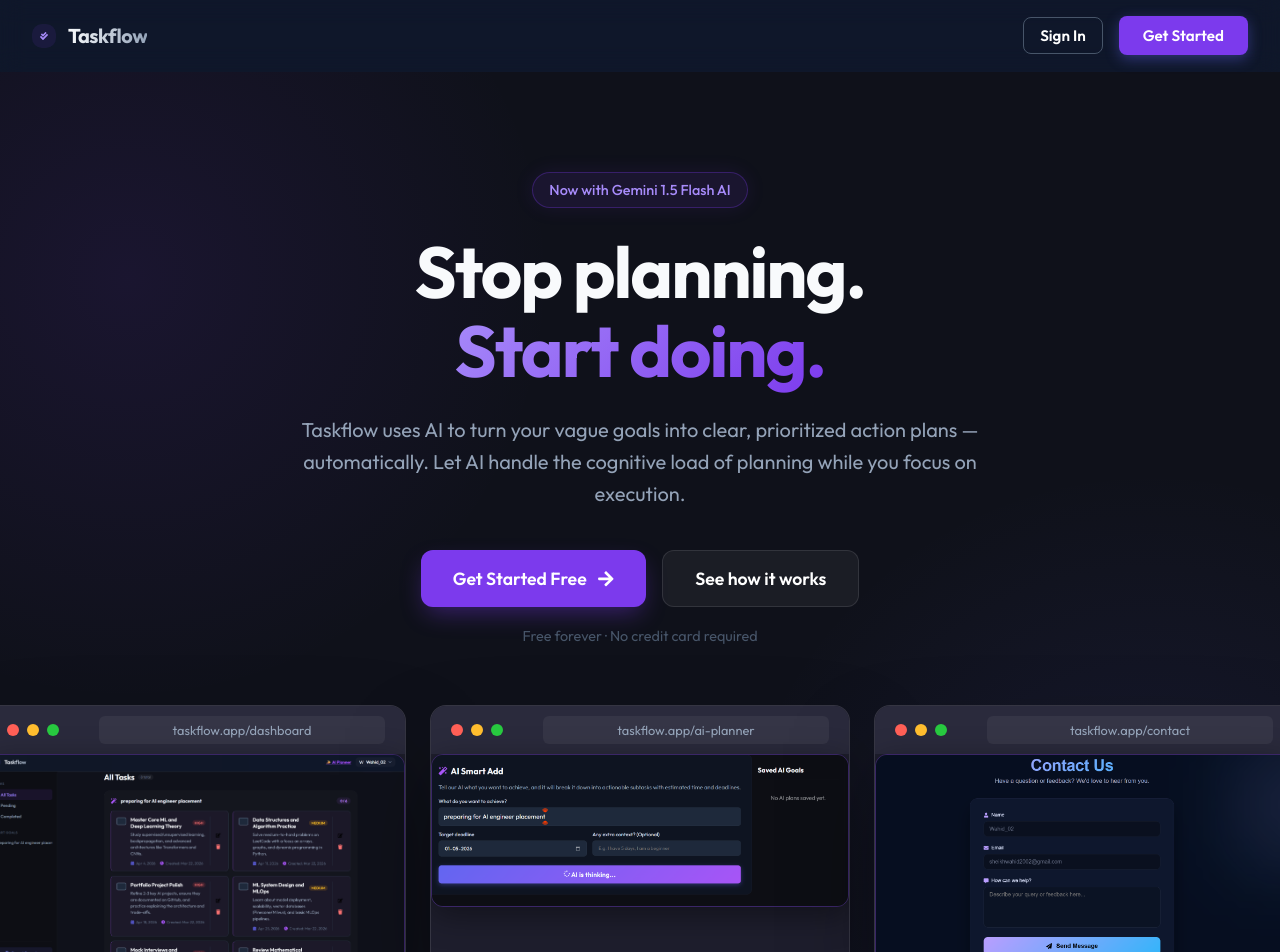
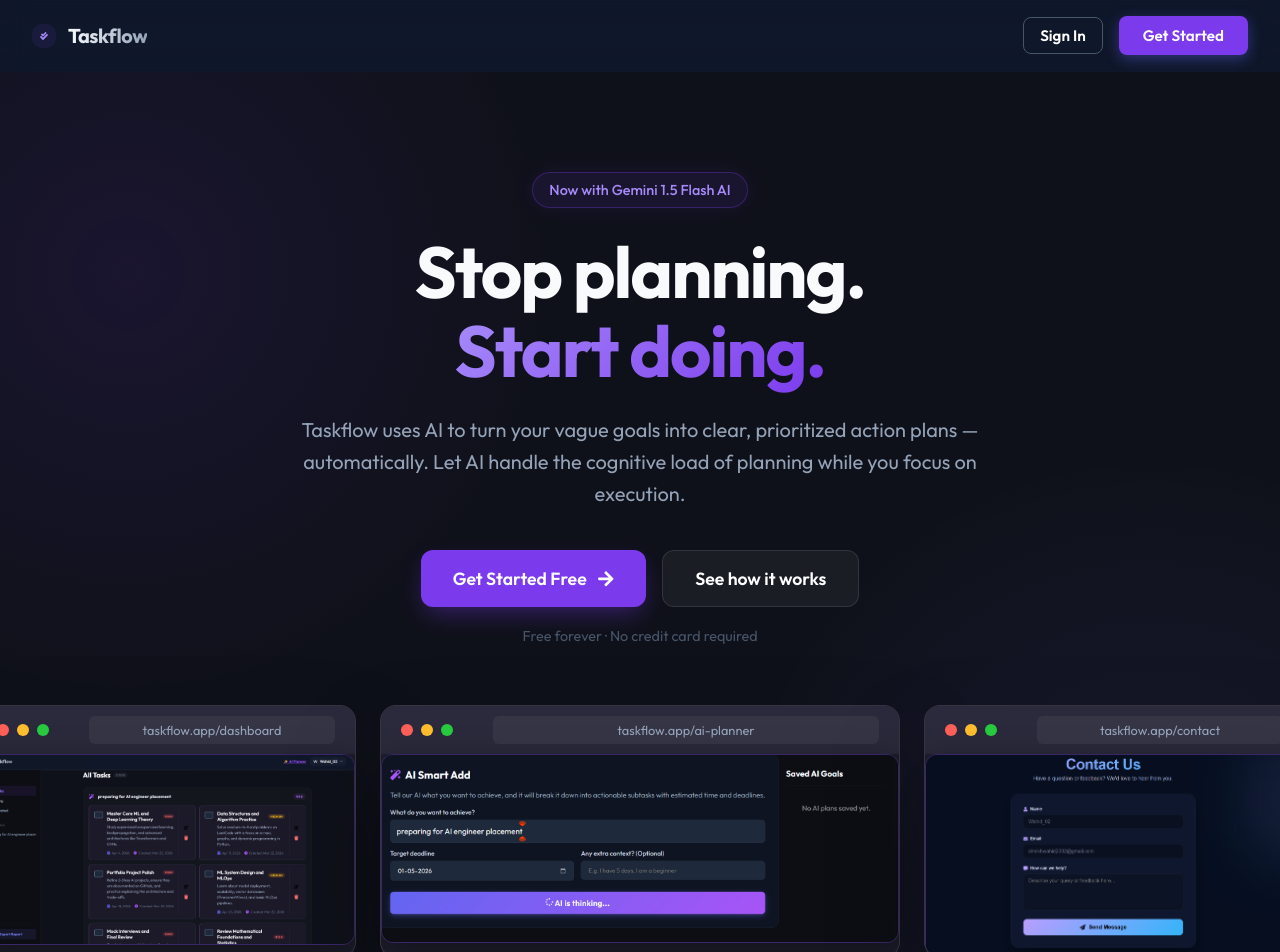
Before and after one commit to AbdulWaihd/Mern-Todo, a React app in the folder frontend/: page / in a window 1280 px wide. Shown: the top 952 px of the page. Built offline with nearby package versions, Linux system fonts and the light colour scheme; the HTML template or start-up script is replaced by a standard one.

Commit message:
Further enlarge the AI Planner screenshot on landing page

```diff
--- a/frontend/src/pages/LandingPage.css
+++ b/frontend/src/pages/LandingPage.css
@@ -147,7 +147,11 @@
 
 @media (min-width: 1024px) {
   .browser-mockup {
-    min-width: 420px; /* Minimum width on desktop as requested */
+    min-width: 380px; /* Reduced min-width slightly for the others to make room */
+  }
+  .planner-mockup {
+    flex: 1.4; /* Enlarge AI Planner relative to the others */
+    min-width: 520px;
   }
 }
 
--- a/frontend/src/pages/LandingPage.jsx
+++ b/frontend/src/pages/LandingPage.jsx
@@ -90,7 +90,7 @@
                             </div>
                         </div>
 
-                        <div className="browser-mockup">
+                        <div className="browser-mockup planner-mockup">
                             <div className="browser-header">
                                 <div className="dots"><span></span><span></span><span></span></div>
                                 <div className="address-bar">taskflow.app/ai-planner</div>
```
